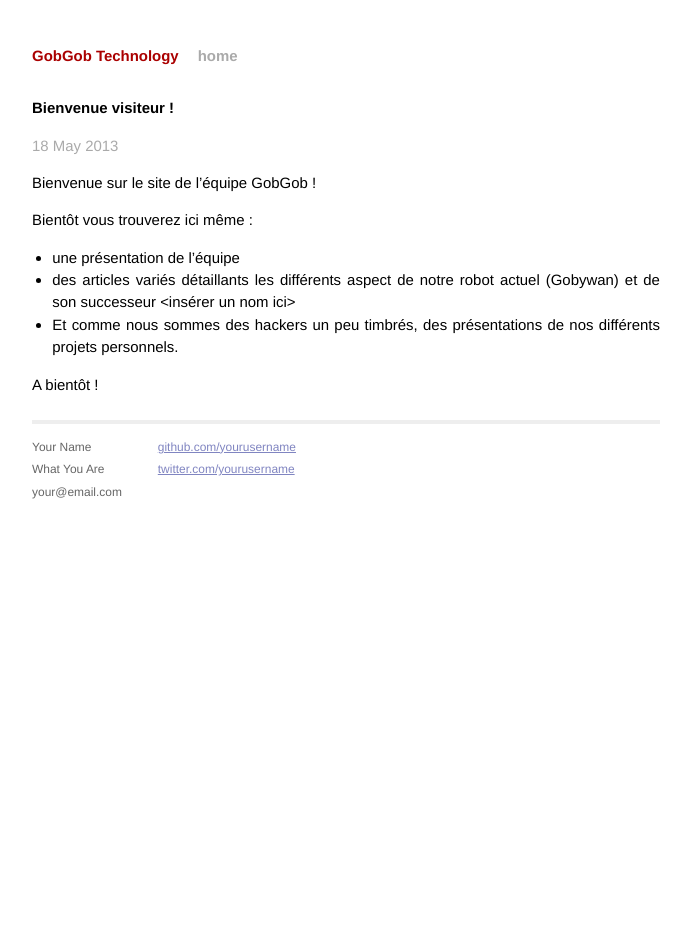
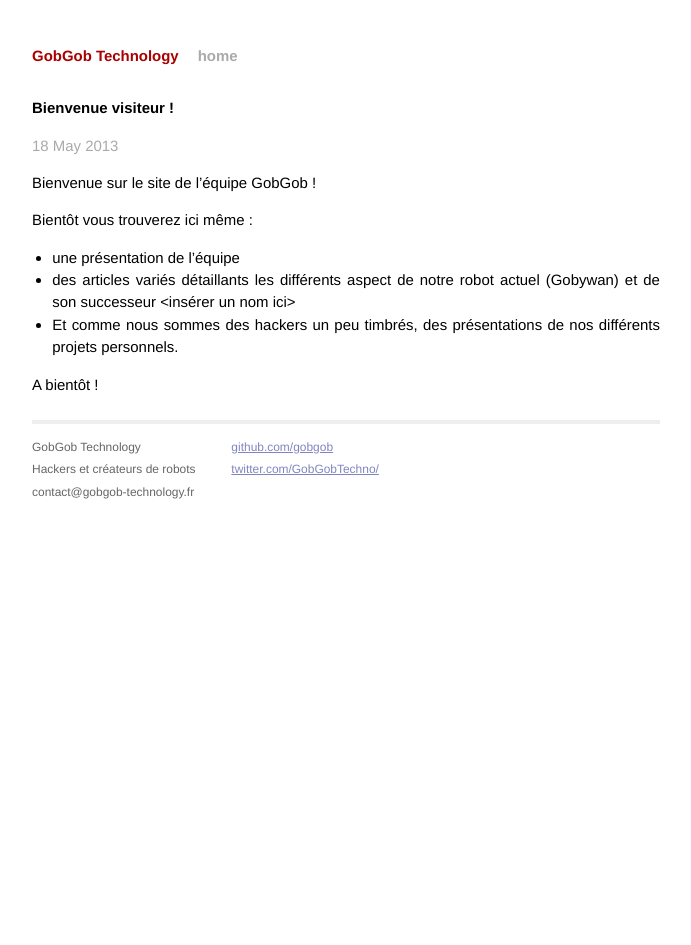
Before and after one commit to gobgob/gobgob.github.io, a Jekyll site: the page built from _posts/2013-05-18-bienvenue-gobgob-technology.markdown, in a window 1280 px wide. Shown: the whole page, without its empty margins (294-985 px from the left). Built offline with Jekyll 4.4.1, drawn with Linux system fonts in a browser that asks for light colours.

Commit message:
Change contact info in footer
Signed-off-by: Mathieu Cassard <mathieu.cassard@airtag.com>

```diff
--- a/_layouts/default.html
+++ b/_layouts/default.html
@@ -27,15 +27,15 @@
             <div class="footer">
               <div class="contact">
                 <p>
-                  Your Name<br />
-                  What You Are<br />
-                  your@email.com
+                  GobGob Technology<br />
+                  Hackers et créateurs de robots<br />
+                  contact@gobgob-technology.fr
                 </p>
               </div>
               <div class="contact">
                 <p>
-                  <a href="http://github.com/yourusername/">github.com/yourusername</a><br />
-                  <a href="http://twitter.com/yourusername/">twitter.com/yourusername</a><br />
+                  <a href="http://github.com/gobgob/">github.com/gobgob</a><br />
+                  <a href="http://twitter.com/GobGobTechno/">twitter.com/GobGobTechno/</a><br />
                 </p>
               </div>
             </div>
```
